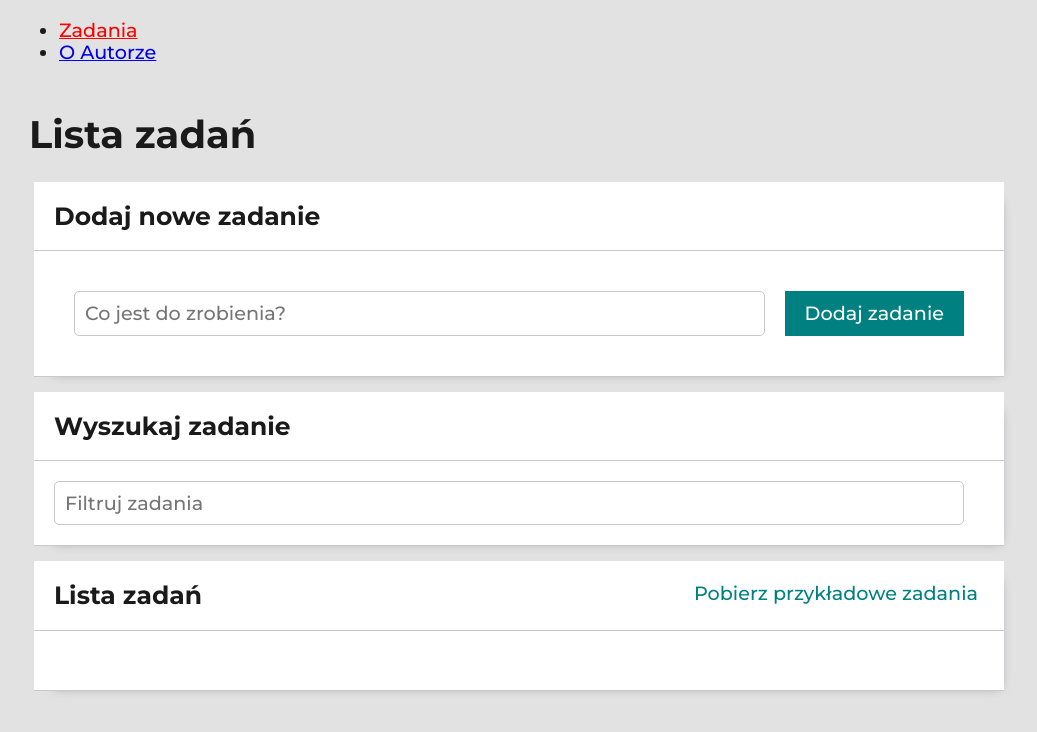
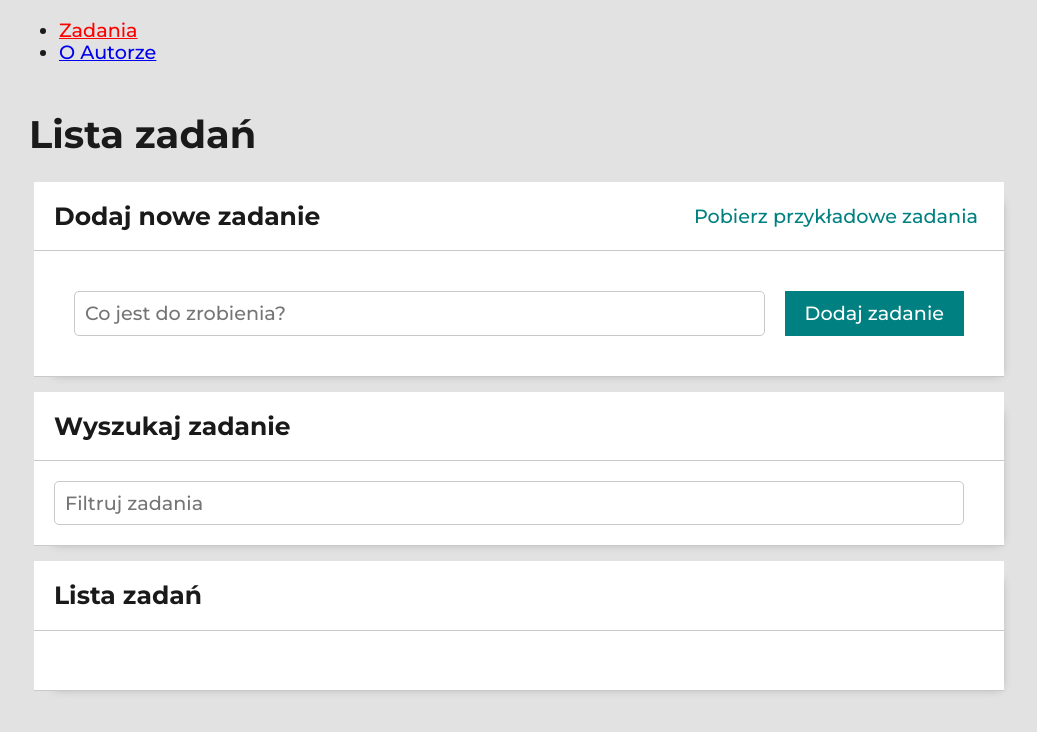
Before and after one commit to JamieShifter/todo-list-react, a React (Create React App) app: page /todo-list-react/zadania in a window 1280 px wide. Shown: the top 732 px of the page, without its empty margins (121-1158 px from the left). Built offline with nearby package versions, Linux system fonts and the light colour scheme.

Commit message:
ExampleTasks button moved to the top, loading added

```diff
--- a/src/features/tasks/TasksPage/Buttons/index.js
+++ b/src/features/tasks/TasksPage/Buttons/index.js
@@ -1,6 +1,7 @@
-import { FilterButton, ButtonsArea } from "./styled.js";
+import { ButtonsArea } from "./styled.js";
+import { FilterButton } from "../styled.js";
 import { useSelector, useDispatch } from "react-redux";
-import { selectTasks, selectHideDone, toggleHideDone, setAllDone, fetchExampleTasks } from "../../tasksSlice.js";
+import { selectTasks, selectHideDone, toggleHideDone, setAllDone} from "../../tasksSlice.js";
 
 const Buttons = () => {
     const tasks = useSelector(selectTasks);
@@ -8,9 +9,6 @@ const Buttons = () => {
     const dispatch = useDispatch();
     return (
         <ButtonsArea>
-            <FilterButton onClick={() => dispatch(fetchExampleTasks())}>
-                Pobierz przykładowe zadania
-            </FilterButton>
             {tasks.length > 0 && (
                 <>
                     <FilterButton
--- a/src/features/tasks/TasksPage/Buttons/styled.js
+++ b/src/features/tasks/TasksPage/Buttons/styled.js
@@ -1,24 +1,4 @@
 import styled from "styled-components";
-
-export const FilterButton = styled.button`
-    background-color: inherit;
-    color: ${({theme}) => theme.colors.primaryColor};
-    border: none;
-    cursor: pointer;
-    transition: 0.5s;
-
-    &:hover {
-        color: rgb(15, 163, 163);
-    }
-
-    &:disabled {
-        color: gray;
-    }
-
-    @media(max-width: ${({theme}) => theme.breakpoints.mobile}px) {
-        padding: 15px;
-    }
-    `;
 
 export const ButtonsArea = styled.div`
     @media(max-width: ${({theme}) => theme.breakpoints.mobile}px) {
--- /dev/null
+++ b/src/features/tasks/TasksPage/ExampleTasksButton/index.js
@@ -0,0 +1,14 @@
+import { FilterButton } from "../styled"
+import { useDispatch, useSelector } from "react-redux"
+import { fetchExampleTasks, selectFetchingStatus} from "../../tasksSlice"
+
+export const ExampleTasksButton = () => {
+    const dispatch = useDispatch();
+    const fetchingStatus = useSelector(selectFetchingStatus);
+
+    return (
+        <FilterButton onClick={() => dispatch(fetchExampleTasks())} disabled={fetchingStatus}>
+            {fetchingStatus ? "Ładowanie..." : "Pobierz przykładowe zadania"}
+        </FilterButton>
+    )
+}
--- a/src/features/tasks/TasksPage/Form/index.js
+++ b/src/features/tasks/TasksPage/Form/index.js
@@ -5,6 +5,7 @@ import { MultiPurposeContainer } from "../../../../common/Container/styled";
 import Input from "../../Input";
 import { addTask } from "../../tasksSlice";
 import { FormSubmit } from "./styled"
+
 
 const Form = () => {
     const inputRef = useRef(null)
@@ -39,10 +40,11 @@ const Form = () => {
                 <Input
                     ref={inputRef}
                     value={newTaskContent}
-                    onChange={({target}) => setNewTaskContent(target.value)}
+                    onChange={({ target }) => setNewTaskContent(target.value)}
                     placeholder="Co jest do zrobienia?"
                 />
                 <FormSubmit>Dodaj zadanie</FormSubmit>
+
             </MultiPurposeContainer>
         </form>
     )
--- a/src/features/tasks/TasksPage/index.js
+++ b/src/features/tasks/TasksPage/index.js
@@ -1,11 +1,12 @@
+import { ThemeProvider } from "styled-components";
 import Form from "./Form";
 import TaskList from "./TaskList";
 import Buttons from "./Buttons";
 import Container from "../../../common/Container";
 import Header from "../../../common/Header";
 import "../../../index.css";
-import { ThemeProvider } from "styled-components";
 import { Search } from "./Search";
+import { ExampleTasksButton } from "./ExampleTasksButton";
 
 export const theme = {
   colors: {
@@ -24,8 +25,9 @@ function TasksPage() {
     <ThemeProvider theme={theme}>
       <Header title="Lista zadań" />
       <Container
-        title="Dodaj nowe zadanie"
+        title={"Dodaj nowe zadanie"}
         body={<Form />}
+        extraHeaderContent={<ExampleTasksButton/>}
       />
 
       <Container
--- /dev/null
+++ b/src/features/tasks/TasksPage/styled.js
@@ -0,0 +1,21 @@
+import styled from "styled-components";
+
+export const FilterButton = styled.button`
+    background-color: inherit;
+    color: ${({theme}) => theme.colors.primaryColor};
+    border: none;
+    cursor: pointer;
+    transition: 0.5s;
+
+    &:hover {
+        color: rgb(15, 163, 163);
+    }
+
+    &:disabled {
+        color: gray;
+    }
+
+    @media(max-width: ${({theme}) => theme.breakpoints.mobile}px) {
+        padding: 15px;
+    }
+    `;
--- a/src/features/tasks/getExampleTasks.js
+++ b/src/features/tasks/getExampleTasks.js
@@ -4,6 +4,5 @@ export const getExampleTasks = async () => {
     if (!response.ok) {
         new Error(response.statusText);
     }
-
-    return await response.json();
+    return await response.json()
 }
--- a/src/features/tasks/tasksLocalStorage.js
+++ b/src/features/tasks/tasksLocalStorage.js
@@ -5,3 +5,4 @@ export const saveTasksInLocalStorage = tasks =>
 
 export const getTasksFromLocalStorage = () =>
     JSON.parse(localStorage.getItem(localStorageKey)) || [];
+    console.log(localStorageKey)
--- a/src/features/tasks/tasksSaga.js
+++ b/src/features/tasks/tasksSaga.js
@@ -1,16 +1,16 @@
-import { takeEvery, call, put, takeLatest, select } from "redux-saga/effects";
+import { takeEvery, call, put, takeLatest, select, delay } from "redux-saga/effects";
 import { getExampleTasks } from "./getExampleTasks";
 import { saveTasksInLocalStorage } from "./tasksLocalStorage";
-import { fetchExampleTasks, selectTasks, setTasks } from "./tasksSlice";
+import { fetchExampleTasks, selectTasks, finishFetching } from "./tasksSlice";
 
 function* fetchExampleTasksHandler() {
     try {
+        yield delay(1000);
         const exampleTasks = yield call(getExampleTasks);
-        yield put(setTasks(exampleTasks))
+        yield put(finishFetching(exampleTasks))
     } catch (error) {
         // W sadze tak wywołujemy alert
         yield call(alert, "Coś poszło nie tak!")
-
     }
 };
 
--- a/src/features/tasks/tasksSlice.js
+++ b/src/features/tasks/tasksSlice.js
@@ -5,7 +5,8 @@ const tasksSlice = createSlice({
     name: 'tasks',
     initialState: {
         tasks: getTasksFromLocalStorage(),
-        hideDone: false
+        hideDone: false,
+        fetchingStatus: false
     },
     reducers: {
         addTask: ({ tasks }, { payload: task }) => {
@@ -27,28 +28,35 @@ const tasksSlice = createSlice({
         setAllDone: state => {
             state.tasks.map(task => task.done = true);
         },
-        fetchExampleTasks: () => { },
+        fetchExampleTasks: (state) => {
+            state.fetchingStatus = true;
+        },
         setTasks: (state, { payload: tasks }) => {
+            state.tasks = tasks;
+        },
+        finishFetching: (state, { payload: tasks }) => {
+            state.fetchingStatus = false;
             state.tasks = tasks;
         }
     },
 });
 
-export const { addTask, toggleHideDone, toggleTaskDone, removeTask, setAllDone, fetchExampleTasks, setTasks } = tasksSlice.actions;
+export const { addTask, toggleHideDone, toggleTaskDone, removeTask, setAllDone, fetchExampleTasks, setTasks, finishFetching } = tasksSlice.actions;
 export const selectTasks = state => state.tasks.tasks;
 export const selectHideDone = state => selectTasks(state).hideDone;
 export const getTaskById = (state, taskId) =>
     selectTasks(state).find(({ id }) => id === taskId);
+export const selectFetchingStatus = state => state.tasks.fetchingStatus;
 
 export const selectTasksByQuery = (state, query) => {
     const tasks = selectTasks(state);
 
     // ważne! jeśli query jest puste, zwróć wszystkie taski
-    if(!query || query.trim() === "") {
+    if (!query || query.trim() === "") {
         return tasks;
     };
 
-    return selectTasks(state).filter(({content}) => content.toUpperCase().includes(query.trim().toUpperCase()));
+    return selectTasks(state).filter(({ content }) => content.toUpperCase().includes(query.trim().toUpperCase()));
 }
 
 
```
